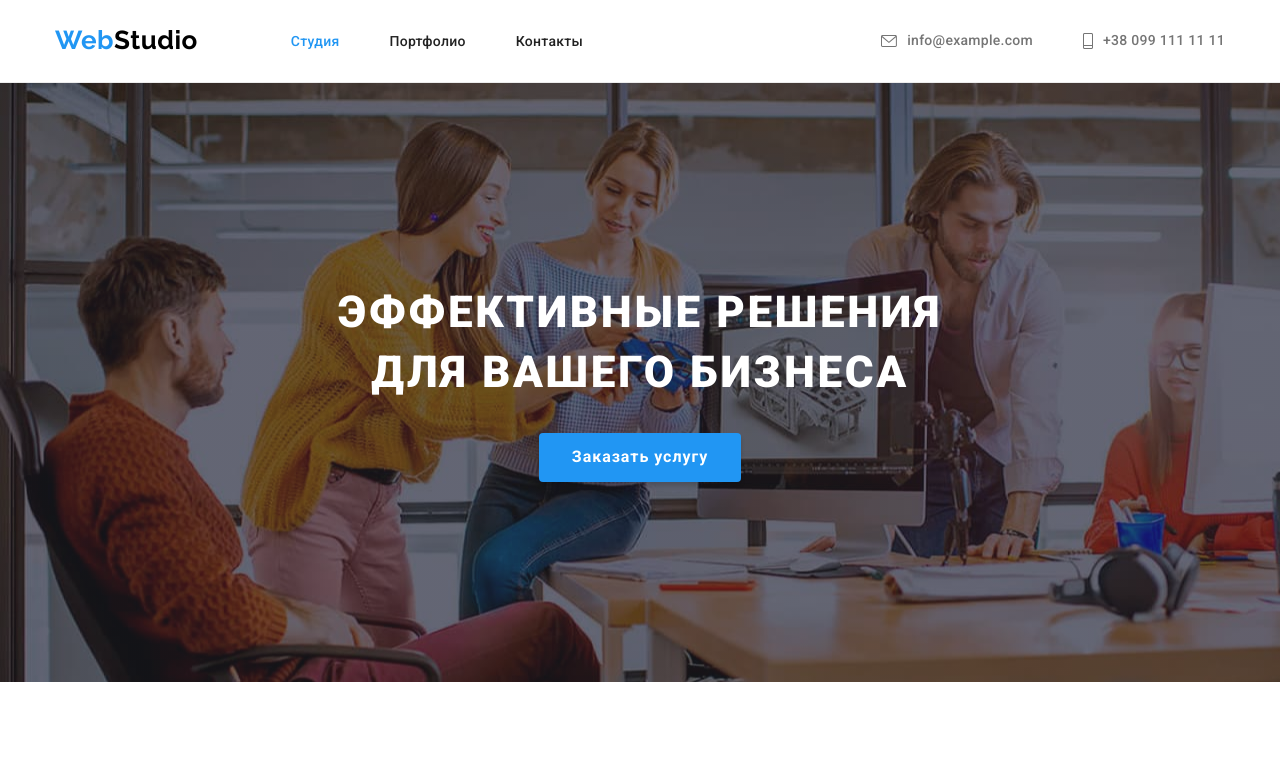
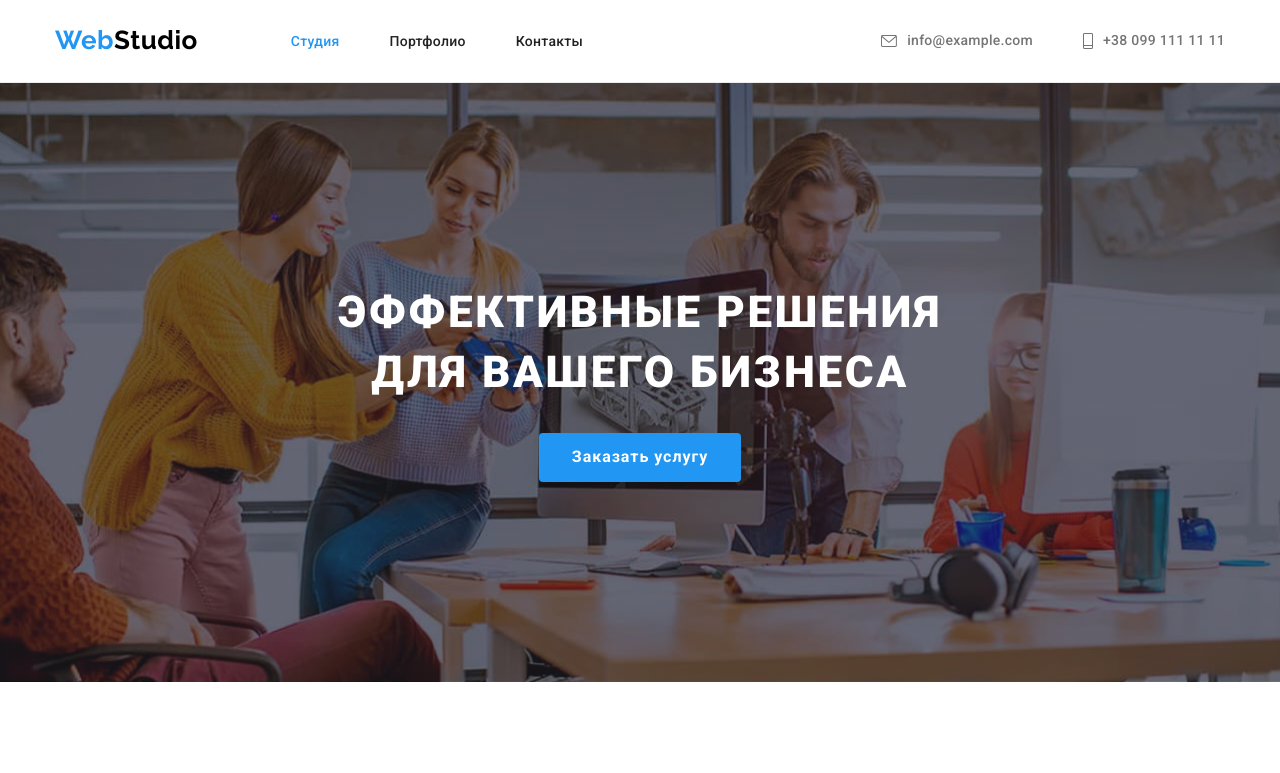
Before and after one commit to IrynaKolesnyk/goit-markup-hw-04, a plain HTML site: page index.html in a window 1280 px wide. Shown: the top 773 px of the page. Drawn offline with nearby package versions, Linux system fonts and the light colour scheme.

Commit message:
Ограничение background-image по 1600px

```diff
--- a/css/styles.css
+++ b/css/styles.css
@@ -202,6 +202,8 @@ img {
 .heading {
   margin-left: auto;
   margin-right: auto;
+  max-width: 1600px;
+
   color: var(--primary-bg-color);
   background-color: var(--dark-bg-color);
   background-image: linear-gradient(
@@ -210,6 +212,9 @@ img {
       rgba(47, 48, 58, 0.4)
     ),
     url(../images/studioheaderimg.jpg);
+  background-repeat: no-repeat;
+  background-position: center;
+  background-size: cover;
 }
 
 .heading-content {
```
